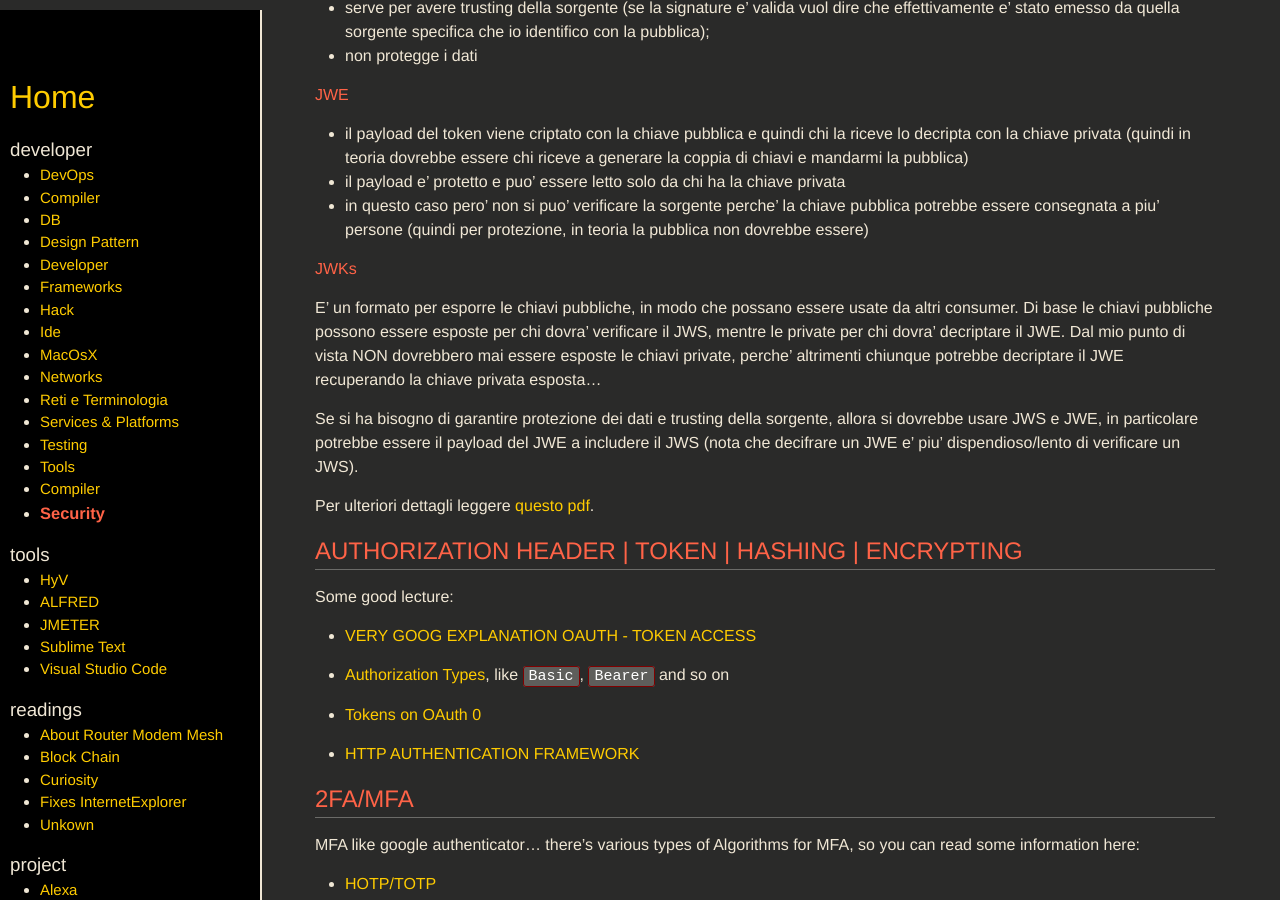
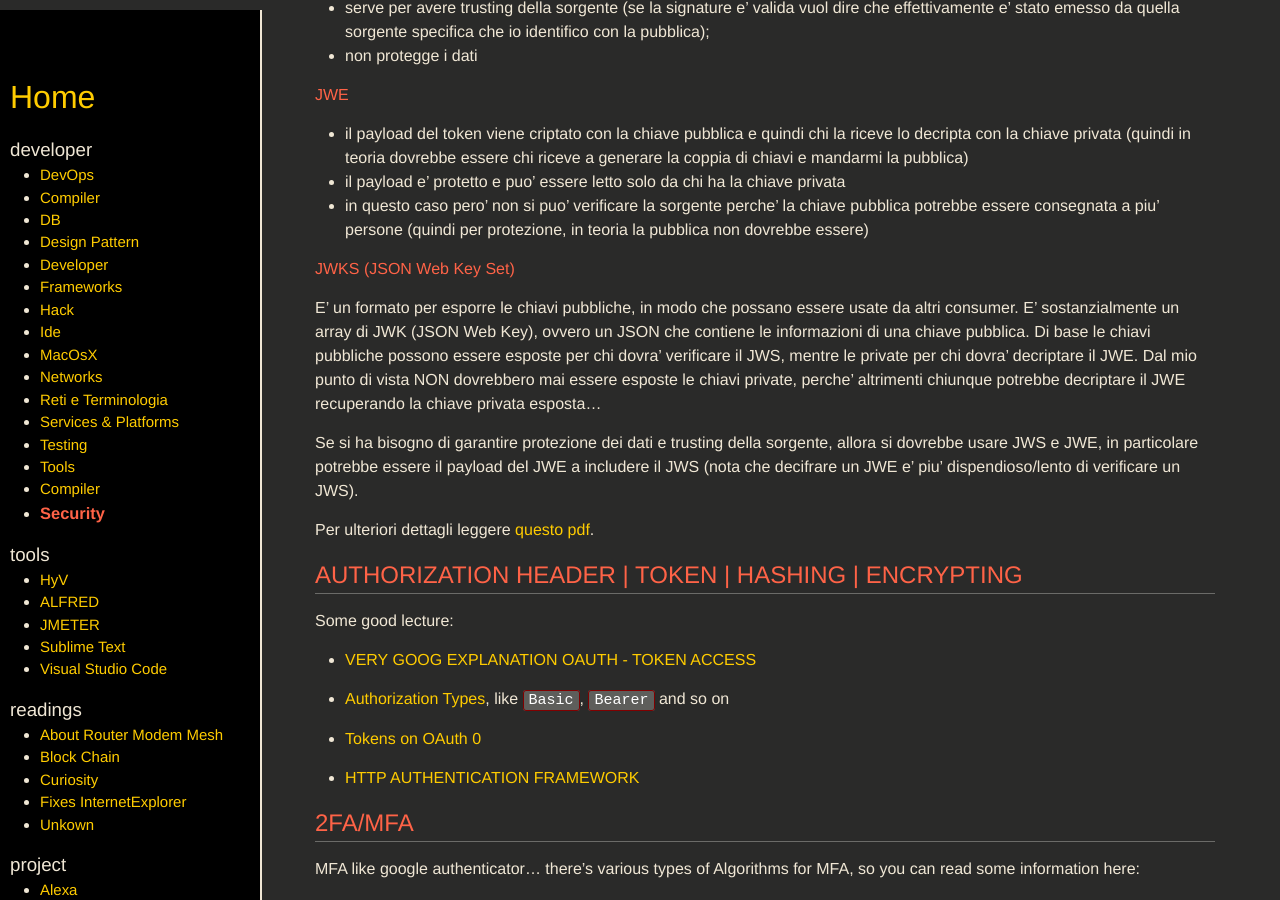
Before and after one commit to SimoSca/own-memo, a Jekyll site: the page built from _pages/developer/web-security.md, in a window 1280 px wide and 900 px high, scrolled down 6193 px. Built offline with Jekyll 4.4.1, drawn with Linux system fonts in a browser that asks for light colours; nearby versions of some CDN libraries.

Commit message:
docs(web-security)

```diff
--- a/_pages/developer/web-security.md
+++ b/_pages/developer/web-security.md
@@ -257,9 +257,9 @@ Per gli scopi (ipotizziamo chiavi asimmetriche):
 - il payload e' protetto e puo' essere letto solo da chi ha la chiave privata
 - in questo caso pero' non si puo' verificare la sorgente perche' la chiave pubblica potrebbe essere consegnata a piu' persone (quindi per protezione, in teoria la pubblica non dovrebbe essere)
 
-#### JWKs
+#### JWKS (JSON Web Key Set)
 
-E' un formato per esporre le chiavi pubbliche, in modo che possano essere usate da altri consumer.
+E' un formato per esporre le chiavi pubbliche, in modo che possano essere usate da altri consumer. E' sostanzialmente un array di JWK (JSON Web Key), ovvero un JSON che contiene le informazioni di una chiave pubblica.
 Di base le chiavi pubbliche possono essere esposte per chi dovra' verificare il JWS, mentre le private per chi dovra' decriptare il JWE.
 Dal mio punto di vista NON dovrebbero mai essere esposte le chiavi private, perche' altrimenti chiunque potrebbe decriptare il JWE recuperando la chiave privata esposta...
 
```
